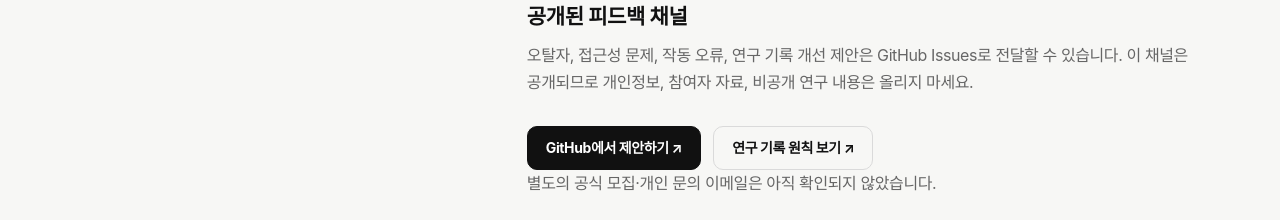
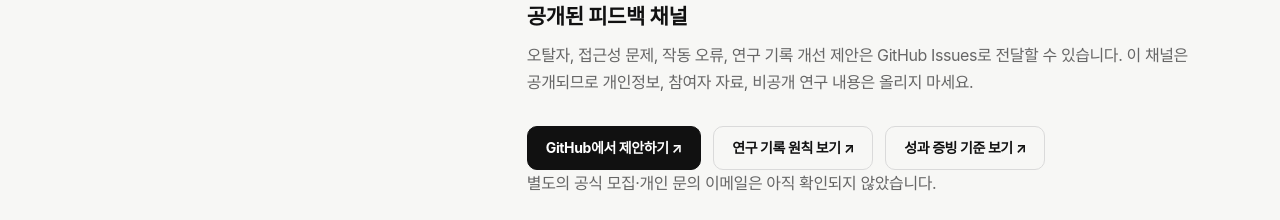
Before and after one commit to Jxny0ung/ddalkak-lab-hai, a Next.js app: page /about in a window 1280 px wide. Shown: the part 2309-2529 px from the top of the page. Built offline with nearby package versions, Linux system fonts and the light colour scheme.

Commit message:
feat(about): point portfolio requests to verified evidence disclosure rules

```diff
--- a/src/app/about/page.tsx
+++ b/src/app/about/page.tsx
@@ -73,6 +73,7 @@ export default function AboutPage() {
               <div className="sl-actions">
                 <a className="sl-btn sl-btn-dark" href="https://github.com/Jxny0ung/ddalkak-lab-hai/issues" target="_blank" rel="noopener noreferrer">GitHub에서 제안하기 ↗</a>
                 <Link className="sl-btn sl-btn-outline" href="/registry">연구 기록 원칙 보기 ↗</Link>
+                <Link className="sl-btn sl-btn-outline" href="/outputs">성과 증빙 기준 보기 ↗</Link>
               </div>
               <p>별도의 공식 모집·개인 문의 이메일은 아직 확인되지 않았습니다.</p>
             </div>
```
